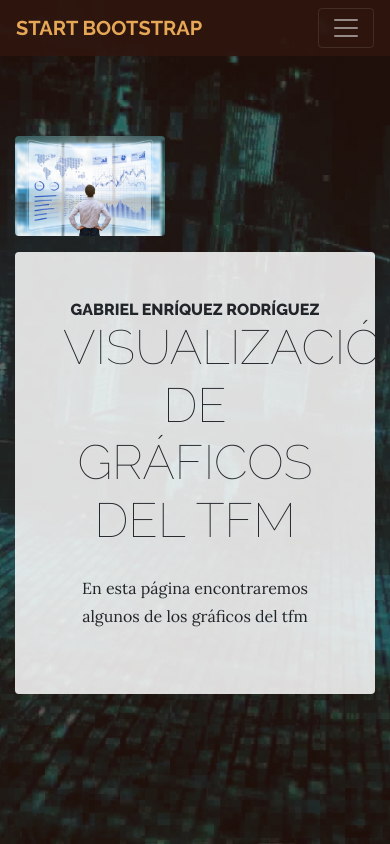
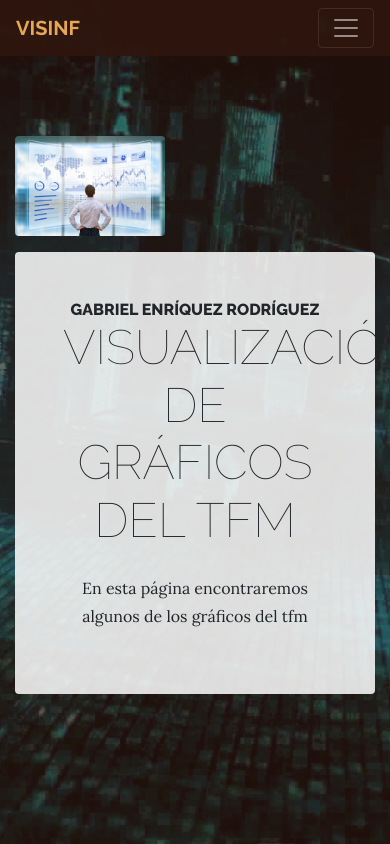
Before and after one commit to gabenrrod/ejemplo-pag-web, a website: page index.html in a window 390 px wide. Shown: the top 844 px of the page. Drawn offline with nearby package versions, Linux system fonts and the light colour scheme; files that its build step writes are made by us from their sources.

Commit message:
Update index.html

```diff
--- a/index.html
+++ b/index.html
@@ -32,7 +32,7 @@
     <!-- Navigation -->
     <nav class="navbar navbar-expand-lg navbar-dark py-lg-4" id="mainNav">
       <div class="container">
-        <a class="navbar-brand text-uppercase text-expanded font-weight-bold d-lg-none" href="#">Start Bootstrap</a>
+        <a class="navbar-brand text-uppercase text-expanded font-weight-bold d-lg-none" href="#">VISINF</a>
         <button class="navbar-toggler" type="button" data-toggle="collapse" data-target="#navbarResponsive" aria-controls="navbarResponsive" aria-expanded="false" aria-label="Toggle navigation">
           <span class="navbar-toggler-icon"></span>
         </button>
```
